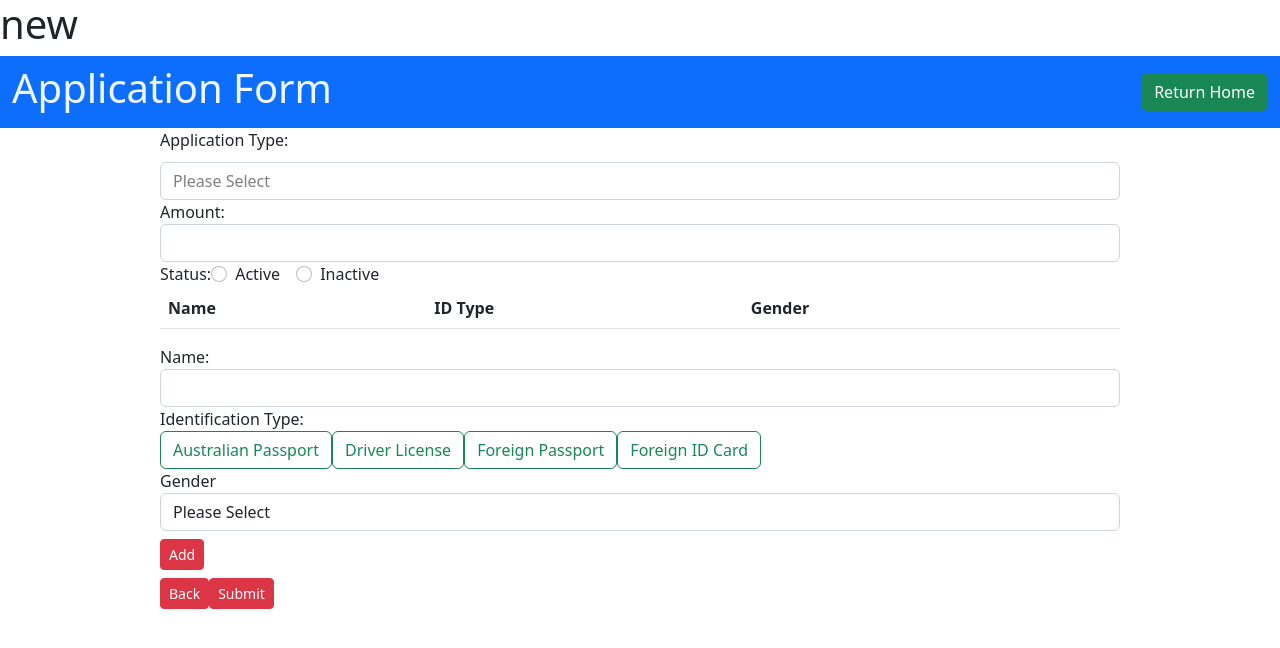
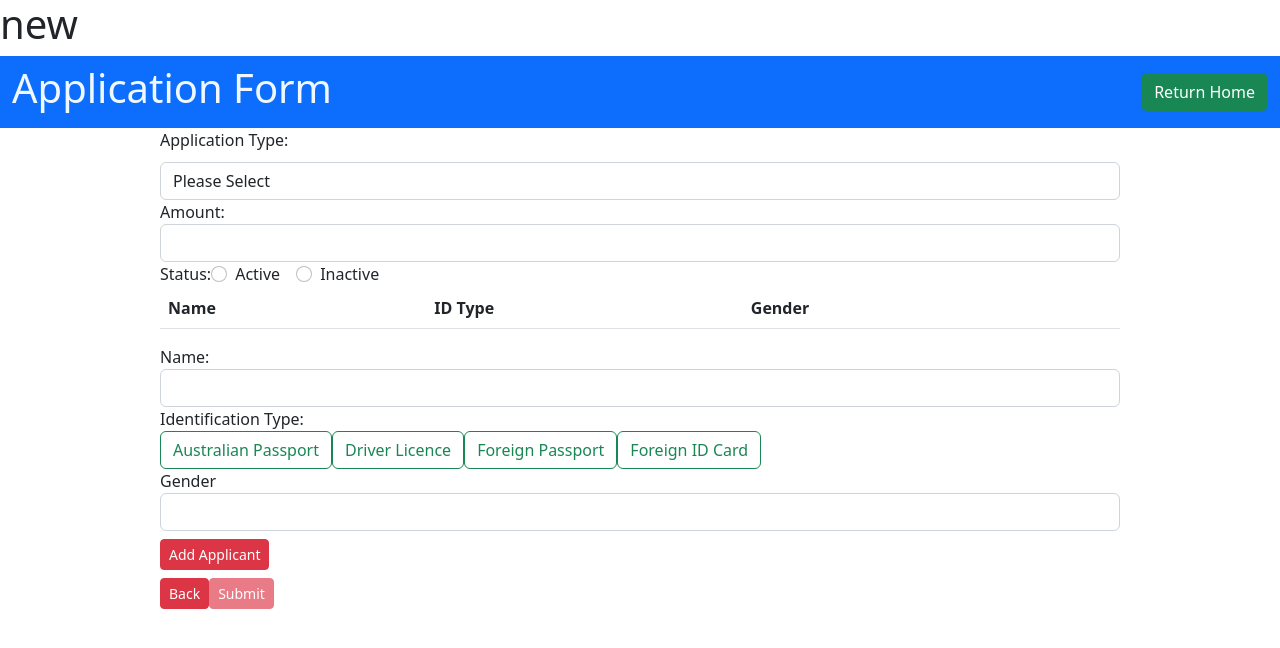
Before and after one commit to cwill0504/Application, an Angular app: page /application in a window 1280 px wide. Shown: the top 648 px of the page. Built offline with nearby package versions, Linux system fonts and the light colour scheme.

Commit message:
Edit Applicant
Function to edit applicant.

```diff
--- a/src/app/app.component.ts
+++ b/src/app/app.component.ts
@@ -21,6 +21,6 @@
   styleUrls: ['./app.component.css']
 })
 export class AppComponent {
-title = "LocalStorage"
+title = "Loan Application"
 
 }
--- a/src/app/application/application.component.html
+++ b/src/app/application/application.component.html
@@ -1,3 +1,4 @@
+
 <h1>{{mode}}</h1>
 <nav class="navbar nav-light bg-primary">
   <div class="container-fluid">
@@ -23,7 +24,7 @@
           color: gray;
         }
       </style>
-      <select formControlName="applicationType" class="form-control" id="applicationType" required
+      <select formControlName="applicationType" class="form-control" id="applicationType"
         [attr.disabled]="mode == 'read' ? 'disabled' : null">
         <option value="">Please Select</option>
         <option value="Home Loan" [selected]="application.applicationType == 'Home Loan'">Home Loan</option>
@@ -56,7 +57,7 @@
       </div> -->
       <label for="amount">Amount:</label>
       <input id="amount" type="number" class="form-control" [readonly]="mode == 'read'"
-        required pattern="([0-9]{4,})" formControlName="amount">
+        formControlName="amount">
       <div *ngIf="amount">
         <div *ngIf="amount.invalid && (amount.dirty || amount.touched)" class="alert alert-danger">
           <div *ngIf="amount.errors?.['required']">
@@ -69,11 +70,13 @@
       </div>
       <label for="status">Status:</label>
       <div class="form-check form-check-inline">
-        <input class="form-check-input" type="radio" name="status" id="radio1" formControlName="status" value="Active" [checked]="application.status == 'Active'" [disabled]="mode == 'read'">
+        <input class="form-check-input" type="radio" name="status" id="radio1" formControlName="status" value="Active"
+          [checked]="application.status == 'Active'" [disabled]="mode == 'read'">
         <label class="form-check-label" for="inlineRadio1">Active</label>
       </div>
       <div class="form-check form-check-inline">
-        <input class="form-check-input" type="radio" name="status" id="radio2" formControlName="status" value="Inactive" [checked]="application.status == 'Inactive'" [disabled]="mode == 'read'">
+        <input class="form-check-input" type="radio" name="status" id="radio2" formControlName="status" value="Inactive"
+          [checked]="application.status == 'Inactive'" [disabled]="mode == 'read'">
         <label class="form-check-label" for="inlineRadio2">Inactive</label>
       </div>
     </div>
@@ -93,9 +96,10 @@
           <td>{{applicant.gender}}</td>
           <td>
             <div *ngIf="mode != 'read'">
-              <button type="button" class="btn btn-danger btn-sm mt-2" (click)="deleteApplicant(applicantIndex)">Remove</button>
-              <button type="button" class="btn btn-primary btn-sm mt-2"
-                style="color: white; background-color: blue;">Edit</button>
+              <button type="button" class="btn btn-danger btn-sm mt-2"
+                (click)="deleteApplicant(applicantIndex)">Remove</button>
+              <button type="button" class="btn btn-primary btn-sm mt-2" style="color: white; background-color: blue;"
+                (click)="editApplicant(applicantIndex)">Edit</button>
             </div>
           </td>
         </tr>
@@ -113,7 +117,7 @@
   <form [formGroup]="formValue">
     <div class="form-group">
       <label for="name">Name:</label>
-      <input type="text" class="form-control" id="name" formControlName="name" required pattern="[a-zA-Z ]+" />
+      <input type="text" class="form-control" id="name" formControlName="name" />
       <div *ngIf="name">
         <div *ngIf="name.invalid && (name.dirty || name.touched)" class="alert alert-danger">
           <div *ngIf="name.errors?.['required']">
@@ -132,9 +136,9 @@
         <label class="btn btn-outline-success" for="option1">Australian Passport</label>
 
         <input type="checkbox" class="btn-check" name="identificationType" id="option2" autocomplete="off"
-          value="Driver License" [(ngModel)]="identificationTypesForm.driverLicense"
+          value="Driver Licence" [(ngModel)]="identificationTypesForm.driverLicense"
           [ngModelOptions]="{standalone: true}">
-        <label class="btn btn-outline-success" for="option2">Driver License</label>
+        <label class="btn btn-outline-success" for="option2">Driver Licence</label>
 
         <input type="checkbox" class="btn-check" name="identificationType" id="option3" autocomplete="off"
           value="Foreign Passport" [(ngModel)]="identificationTypesForm.foreignPassport"
@@ -170,15 +174,20 @@
         </div>
       </div>
     </div>
-    <button id="myButton" type="button" class="btn btn-danger btn-sm mt-2" (click)="addApplicant()">Add</button>
+    <div *ngIf="mode == 'edit' || mode == 'new' ">
+      <button id="myButton" type="button" class="btn btn-danger btn-sm mt-2" (click)="addApplicant()">Add Applicant</button>
+    </div>
+    <div *ngIf="mode == 'editApplicant'">
+      <button id="myButton" type="button" class="btn btn-danger btn-sm mt-2" (click)="updateApplicant(editApplicantIndex)">Update Applicant</button>
+    </div>
     <div *ngIf="mode == 'new'">
-      <button id="myButton" type="button" class="btn btn-danger btn-sm mt-2" value="update">Back</button>
-      <button id="myButton" type="button" class="btn btn-danger btn-sm mt-2" value="update"
-        (click)="createNewApplication()">Submit</button>
+      <button id="myButton" type="button" class="btn btn-danger btn-sm mt-2">Back</button>
+      <button id="myButton" type="button" class="btn btn-danger btn-sm mt-2"
+        (click)="createNewApplication()" [disabled]="!formValue.valid">Submit</button>
     </div>
     <div *ngIf="mode == 'edit'">
-      <button id="myButton" type="button" class="btn btn-danger btn-sm mt-2" value="update">Back</button>
-      <button id="myButton" type="button" class="btn btn-danger btn-sm mt-2" value="update"
+      <button id="myButton" type="button" class="btn btn-danger btn-sm mt-2"  >Back</button>
+      <button id="myButton" type="button" class="btn btn-danger btn-sm mt-2" [disabled]="!formValue.valid"
         (click)="updateApplication()">Save</button>
     </div>
   </form>
--- a/src/app/application/application.component.ts
+++ b/src/app/application/application.component.ts
@@ -14,20 +14,12 @@
   mode: string = 'read';
   readonly: boolean = true;
   formValue !: FormGroup;
-  //application = {"applicationNumber":0,"applicationType":"","amount":0,"status":"","applicants":[{"name":"","identificationType":[""],"gender":""}]};
-  // application: Application = {
-  //   "applicationNumber": 0,
-  //    "applicationType": "",
-  //    "amount": 0,
-  //    "status":"",
-  //    "applicants": []
-  // };
   application: Application = {
     "applicationNumber": 0,
-     "applicationType": "",
-     "amount": 0,
-     "status":"",
-     "applicants": []
+    "applicationType": "",
+    "amount": 0,
+    "status": "",
+    "applicants": []
   };
   applicationNumber?: string | null;
   constructor(private route: ActivatedRoute, private formbuilder: FormBuilder, private applicationService: ApplicationService, private router: Router) { }
@@ -37,15 +29,16 @@
     foreignPassport: false,
     foreignIdCard: false
   }
+  editApplicantIndex = -1;
 
   ngOnInit(): void {
     this.formValue = this.formbuilder.group({
       applicationType: [null, [Validators.required]],
       amount: [null, [Validators.required, Validators.pattern('([0-9]{4,})')]],
-      status: ['', [Validators.required]],
-      name: ['', [Validators.required, Validators.pattern('[a-zA-Z ]+')]],
-      identificationTypes: [''],
-      gender: ['', [Validators.required]]
+      status: [null, [Validators.required]],
+      name: [null, [Validators.required, Validators.pattern('[a-zA-Z ]+')]],
+      identificationTypes: [null, [Validators.nullValidator]],
+      gender: [null, [Validators.required]]
     })
 
     this.loadApplication(this.formValue);
@@ -62,13 +55,13 @@
 
   get applicationType() {
     let formApplicationType = this.formValue.controls['applicationType'].value;
-    if (formApplicationType == null){
+    if (formApplicationType == null) {
       this.formValue.controls['applicationType'].setValue(this.application.applicationType);
     }
     return this.formValue.get('applicationType');
   }
 
-  get gender() {return this.formValue.get('gender');}
+  get gender() { return this.formValue.get('gender'); }
 
   loadApplication(formValue: FormGroup) {
     this.applicationNumber = this.route.snapshot.paramMap.get('id');
@@ -76,7 +69,7 @@
     if (this.applicationNumber != null) {
       this.application = this.applicationService.getApplication(Number(this.applicationNumber));
       formValue.controls['status'].setValue(this.application.status);
-     //this.formValue.setValue(this.application.amount, 'amount');
+      //this.formValue.setValue(this.application.amount, 'amount');
       console.log(this.application);
     } else {
       this.mode = "new";
@@ -101,55 +94,16 @@
     this.router.navigate(['/application/', applicationNumber]);
 
   }
-
-  addApplicant() {
-    let name = this.formValue.get('name')?.value
-    let gender = this.formValue.get('gender')?.value
-    let newApplicant: Applicant = {
-      name: name,
-      identificationTypes: [],
-      gender: gender,
-    }
-    if (name && gender) {
-
-      if (this.identificationTypesForm.australianPassport) {
-        newApplicant.identificationTypes.push("Australian Passport");
-      }
-      if (this.identificationTypesForm.driverLicense) {
-        newApplicant.identificationTypes.push("Driver License");
-      }
-      if (this.identificationTypesForm.foreignPassport) {
-        newApplicant.identificationTypes.push("Foreign Passport");
-      }
-      if (this.identificationTypesForm.foreignIdCard) {
-        newApplicant.identificationTypes.push("Foreign ID Card");
-      }
-
-      console.log(this.application);
-      this.application.applicants.push(newApplicant);
-      console.log(this.application);
-    }
-  }
-
-  deleteApplicant(applicantIndex: number) {
-    this.application.applicants.splice(applicantIndex, 1);
-  }
-
   editApplication() {
     this.mode = 'edit'
-
-
-  }
-
-  saveChanges() {
-    if (this.application != null) {
-      this.applicationService.updateApplication(this.application);
-    }
+    this.formValue.controls['name'].setValidators(Validators.nullValidator);
+    this.formValue.controls['gender'].setValidators(Validators.nullValidator);
   }
 
   deleteApplication() {
     this.applicationService.deleteApplication(Number(this.applicationNumber));
   }
+
   createNewApplication() {
     let newApplication: Application = {
       applicationNumber: 0,
@@ -158,14 +112,88 @@
       status: this.formValue.get('status')?.value,
       applicants: this.application.applicants
     };
-
-
-
-    console.log(newApplication)
-
     let applicationNumber = this.applicationService.addApplication(newApplication);
-
     this.mode = "read"
     this.router.navigate(['/application/', applicationNumber]);
   }
+
+  updateApplicant(applicantIndex: number) {
+    // let updateApplicant: Applicant = {
+    //   name: this.formValue.get('name')?.value,
+    //   identificationTypes: [],
+    //   gender: this.formValue.get('name')?.value,
+    // }
+    this.application.applicants.splice(applicantIndex, 1, this.getApplicantFromForm())
+    this.mode = 'edit'
+    this.editApplicantIndex = -1;
+    this.resetApplicantForm();
+  }
+
+  addApplicant() {
+    this.application.applicants.push(this.getApplicantFromForm());
+    this.resetApplicantForm();
+  }
+
+  private resetApplicantForm(){
+    // this.formValue.controls['name'].setValue(null);
+    this.formValue.controls['name'].reset()
+    this.formValue.controls['identificationTypes'].reset();
+    this.identificationTypesForm.australianPassport = false;
+    this.identificationTypesForm.driverLicense = false;
+    this.identificationTypesForm.foreignPassport = false;
+    this.identificationTypesForm.foreignIdCard = false;
+    this.formValue.controls['gender'].reset();
+  }
+
+
+  private getApplicantFromForm() {
+    let applicant: Applicant = {
+      name: this.formValue.get('name')?.value,
+      identificationTypes: [],
+      gender: this.formValue.get('gender')?.value,
+    }
+
+    if (applicant.name && applicant.gender) {
+      if (this.identificationTypesForm.australianPassport) {
+        applicant.identificationTypes.push("Australian Passport");
+      }
+      if (this.identificationTypesForm.driverLicense) {
+        applicant.identificationTypes.push("Driver Licence");
+      }
+      if (this.identificationTypesForm.foreignPassport) {
+        applicant.identificationTypes.push("Foreign Passport");
+      }
+      if (this.identificationTypesForm.foreignIdCard) {
+        applicant.identificationTypes.push("Foreign ID Card");
+      }
+    }
+
+    return applicant
+  }
+
+  deleteApplicant(applicantIndex: number) {
+    this.application.applicants.splice(applicantIndex, 1);
+  }
+
+  editApplicant(applicantIndex: number) {
+    this.mode = 'editApplicant';
+    let editApplicant = this.application.applicants[applicantIndex];
+    console.log(editApplicant);
+    this.formValue.controls['name'].setValue(editApplicant.name);
+    this.identificationTypesForm = {
+      australianPassport: editApplicant.identificationTypes.find(type => type == 'Australian Passport') != null,
+      driverLicense: editApplicant.identificationTypes.find(type => type == 'Driver Licence') != null,
+      foreignPassport: editApplicant.identificationTypes.find(type => type == 'Foreign Passport') != null,
+      foreignIdCard: editApplicant.identificationTypes.find(type => type == 'Foreign ID Card') != null,
+    }
+    this.formValue.controls['gender'].setValue(editApplicant.gender);
+    this.editApplicantIndex = applicantIndex;
+    console.log(this.identificationTypesForm);
+  }
+
+  saveChanges() {
+    if (this.application != null) {
+      this.applicationService.updateApplication(this.application);
+    }
+  }
 }
--- a/src/index.html
+++ b/src/index.html
@@ -2,7 +2,7 @@
 <html lang="en">
 <head>
   <meta charset="utf-8">
-  <title>LocalStorage</title>
+  <title>Loan Application</title>
   <base href="/">
   <meta name="viewport" content="width=device-width, initial-scale=1">
   <link rel="icon" type="image/x-icon" href="favicon.ico">
```
